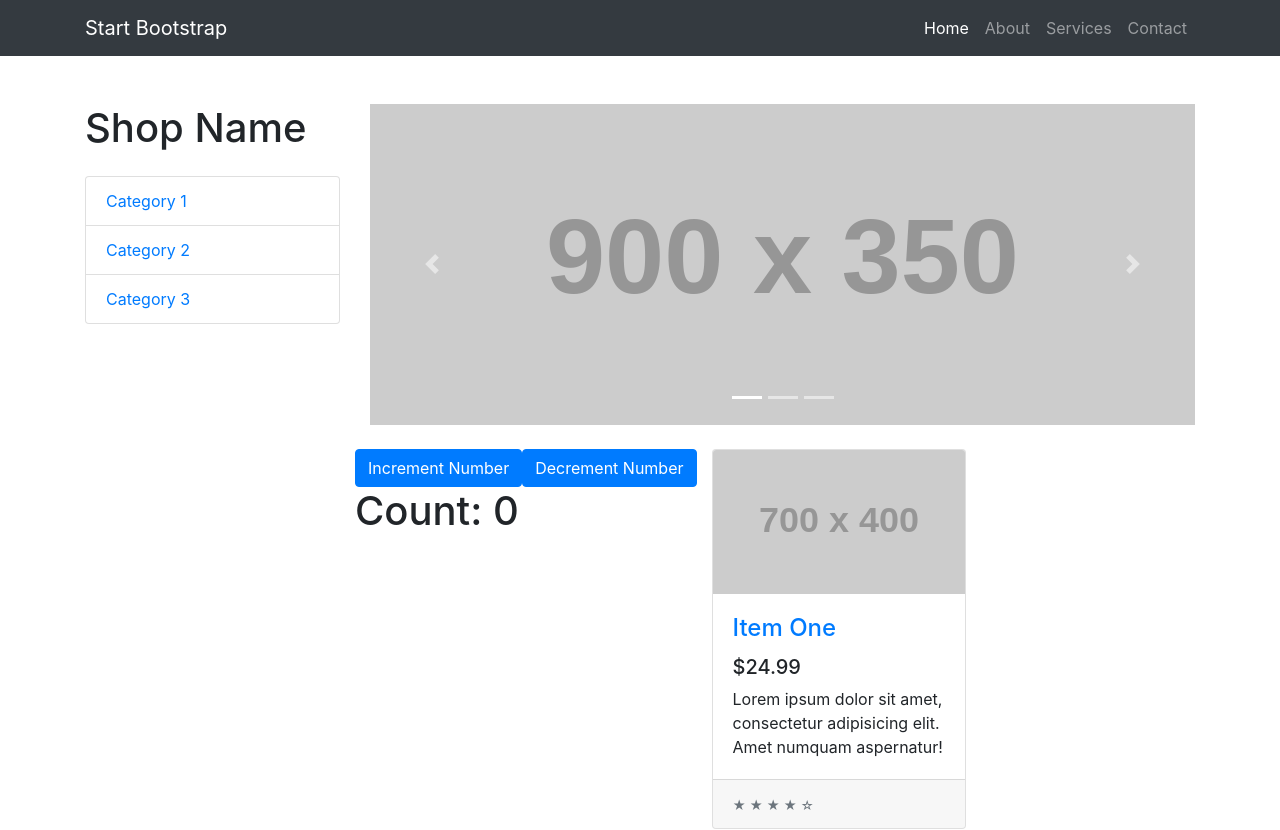
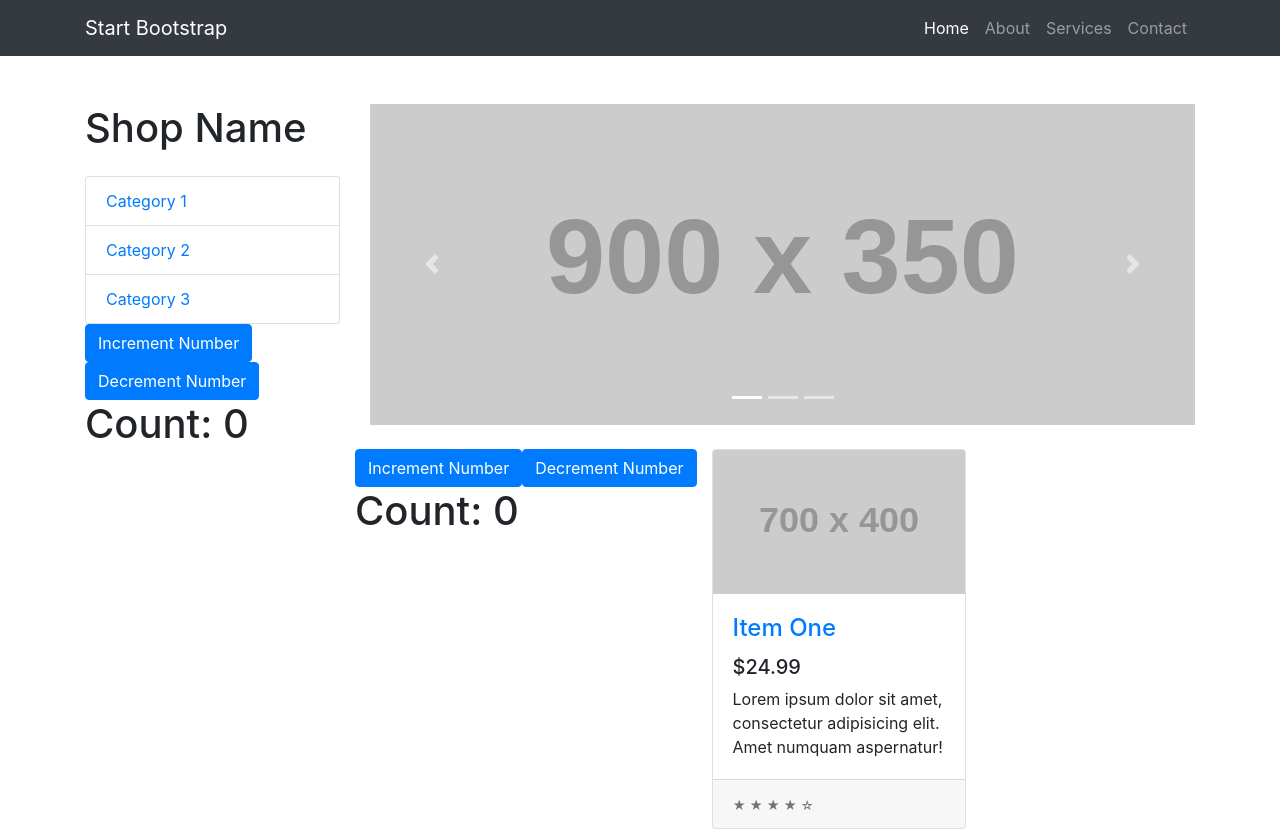
Before and after one commit to ryoyin/udemy_nextjs, a Next.js app: page / in a window 1280 px wide. Shown: the top 830 px of the page. Built offline with nearby package versions, Linux system fonts and the light colour scheme.

Commit message:
Section 2: Project 1 - 12 State in funtional component

```diff
--- a/components/sideMenu.js
+++ b/components/sideMenu.js
@@ -1,4 +1,16 @@
+import { useState } from 'react'
+
 const SideMnu = () => {
+    const [ count, setCount ] = useState(0)
+
+    const increment = () => {
+        setCount(count + 1)
+    }
+
+    const decrement = () => {
+        setCount(count - 1)
+    }
+
     return (
         <div>
             <h1 className="my-4">Shop Name</h1>
@@ -7,6 +19,13 @@
                 <a href="#" className="list-group-item">Category 2</a>
                 <a href="#" className="list-group-item">Category 3</a>
             </div>
+
+            <div>
+                <button onClick={increment} className="btn btn-primary">Increment Number</button>
+                <button onClick={decrement} className="btn btn-primary">Decrement Number</button>
+
+                <h1>Count: {count}</h1>
+            </div>
         </div>
     )
 }
```
